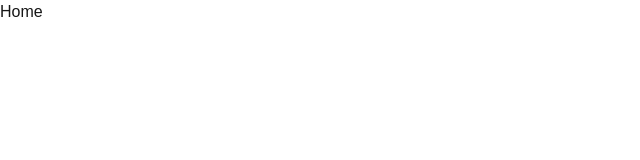
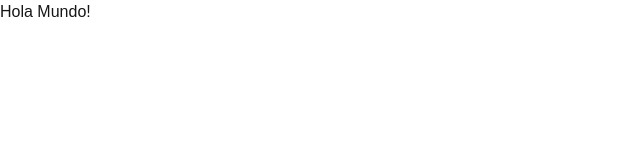
Before and after one commit to panxoyk/u-tasker-app, a Next.js app: page / in a window 1280 px wide. Shown: the top 160 px of the page, without its empty margins (0-640 px from the left). Built offline with nearby package versions, Linux system fonts and the light colour scheme.

Commit message:
Hola mundo!

```diff
--- a/src/app/page.tsx
+++ b/src/app/page.tsx
@@ -1,5 +1,5 @@
 export default function Home() {
   return (
-    <div>Home</div>
+    <div>Hola Mundo!</div>
   );
 }
```
Also changed, not shown: package.json (+5 -5 lines), 1 other file (tests, documents, lock files or other folders).
